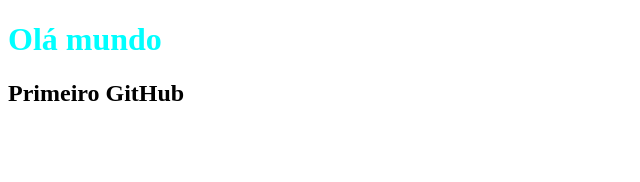
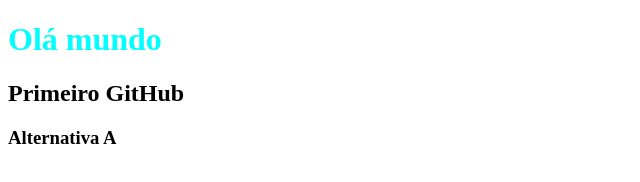
Before and after one commit to thais-vitoria-dodo-vieira/git-aula-1, a plain HTML site: page index.html in a window 1280 px wide. Shown: the whole page, without its empty margins (0-640 px from the left). Drawn offline with Linux system fonts and the light colour scheme.

Commit message:
Uma nova versão

```diff
--- a/index.html
+++ b/index.html
@@ -9,5 +9,6 @@
 <body>
     <h1>Olá mundo</h1>
     <h2>Primeiro GitHub</h2>
+    <h3>Alternativa A</h3>
 </body>
 </html>
```
